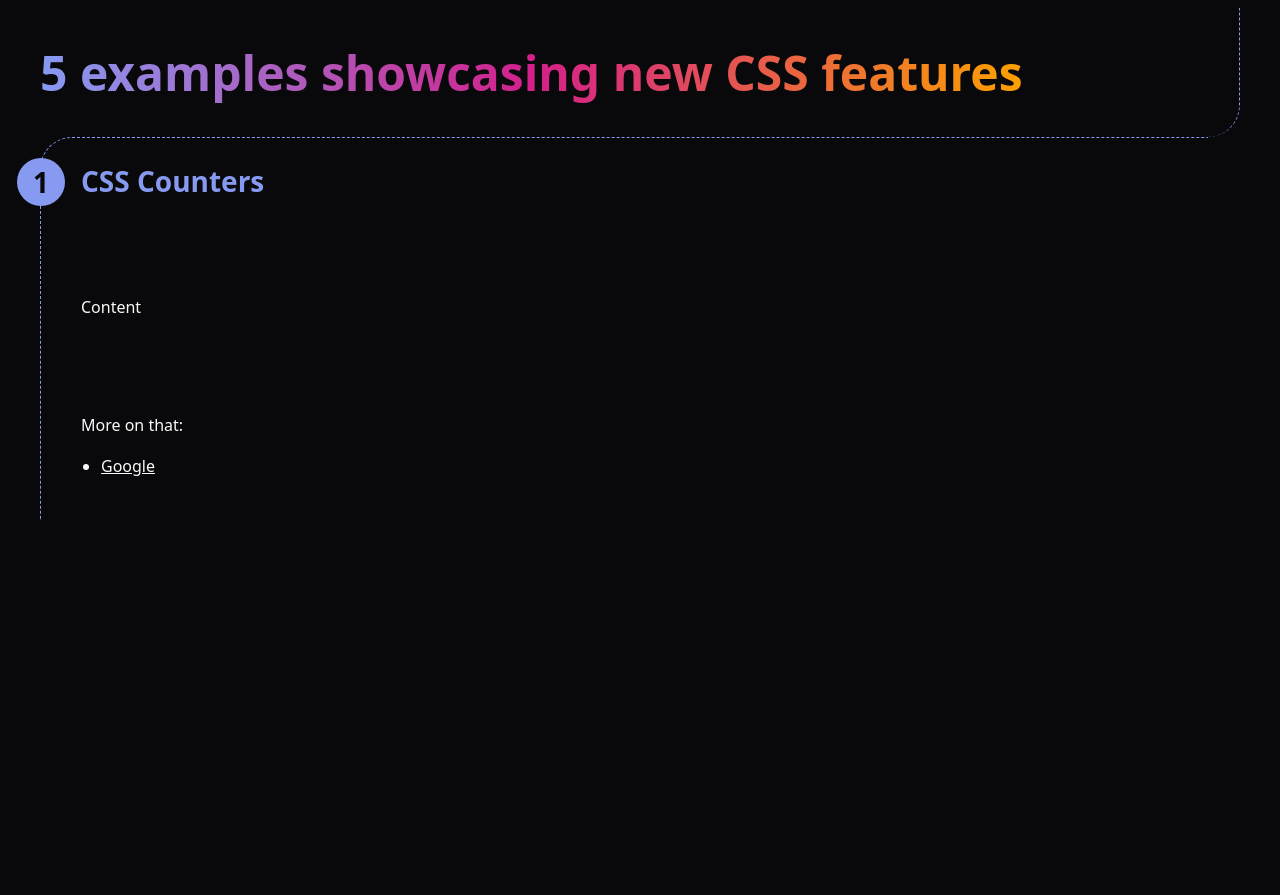
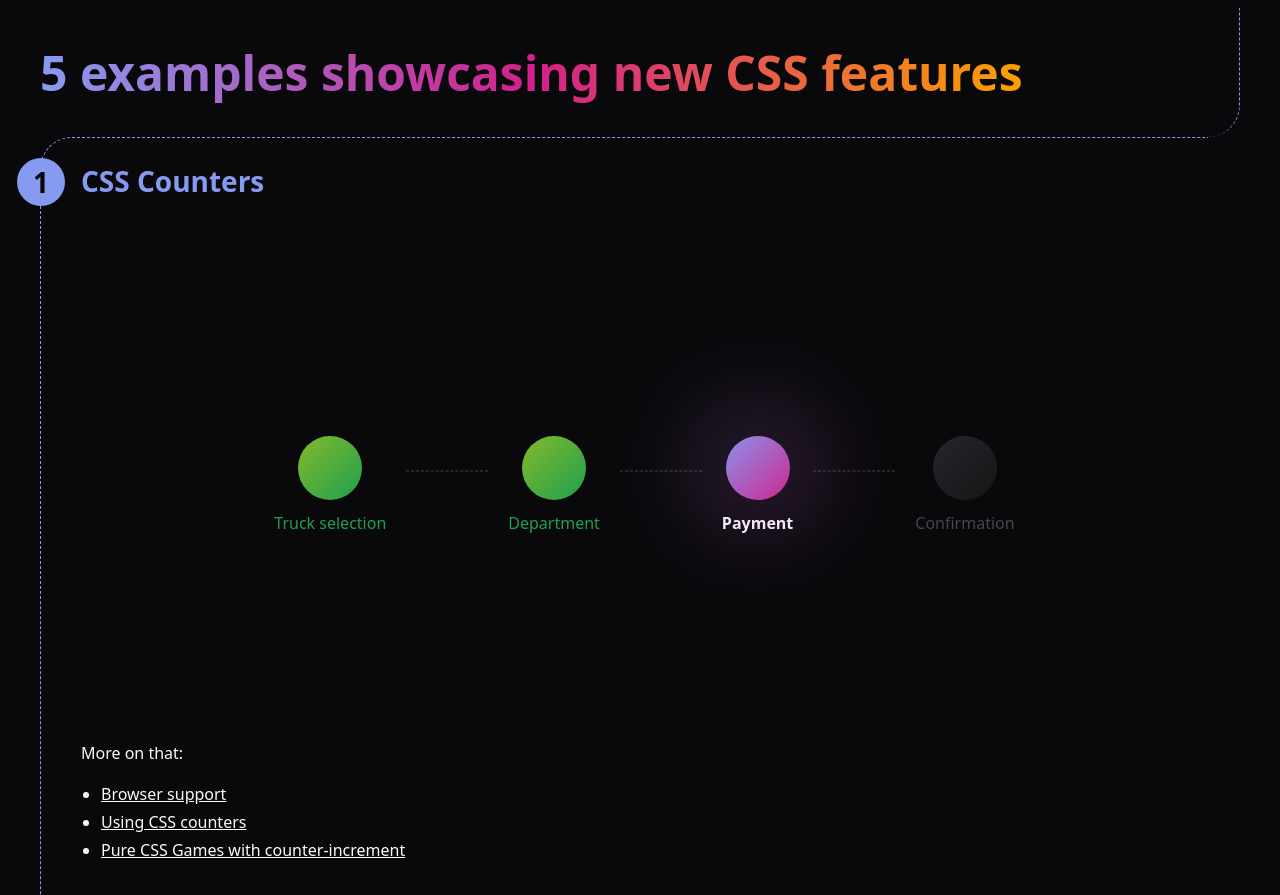
Before and after one commit to brzezinskimarcin/5-examples-css, a plain HTML site: page index.html in a window 1280 px wide. Shown: the top 895 px of the page. Before the commit the page ends 800 px from the top, so only its background shows below. Drawn offline with nearby package versions, Linux system fonts and the light colour scheme; files that its build step writes are made by us from their sources.

Commit message:
feat: add example with counters

```diff
--- /dev/null
+++ b/css/css-counters.scss
@@ -0,0 +1,81 @@
+#css-counters {
+  display: grid;
+  place-content: center;
+
+  .stepper {
+    list-style: none;
+    display: flex;
+    align-items: center;
+    gap: 1.25rem;
+
+    hr {
+      width: 5rem;
+      border-color: var(--zinc-800);
+      border-style: dashed;
+    }
+
+    &__item {
+      --bg-color-1: var(--zinc-600);
+      --bg-color-2: var(--zinc-800);
+      --text-color: var(--zinc-400);
+      --number-color: var(--zinc-400);
+      opacity: 0.4;
+
+      display: flex;
+      flex-direction: column;
+      align-items: center;
+      font-weight: 400;
+      color: var(--text-color);
+      margin-top: 1.75rem;
+
+      &--completed {
+        --bg-color-1: #a3e635;
+        --bg-color-2: #22c55e;
+        --text-color: #22c55e;
+        --number-color: var(--zinc-900);
+        opacity: 0.8;
+      }
+
+      &--selected {
+        --bg-color-1: var(--step-1);
+        --bg-color-2: var(--step-2);
+        --text-color: var(--zinc-50);
+        --number-color: var(--zinc-900);
+        opacity: 1;
+        font-weight: 700;
+
+        &::after {
+          content: '';
+          position: absolute;
+          width: 4rem;
+          height: 4rem;
+          border-radius: 50%;
+          background: linear-gradient(
+            to bottom right,
+            var(--step-1),
+            var(--step-2)
+          );
+          filter: blur(3.5rem);
+        }
+      }
+    }
+
+
+
+    &__icon {
+      display: grid;
+      place-content: center;
+      width: 4rem;
+      height: 4rem;
+      border-radius: 50%;
+      margin-bottom: 0.75rem;
+      font-size: 1.5rem;
+      color: var(--number-color);
+      background: linear-gradient(
+        to bottom right,
+        var(--bg-color-1),
+        var(--bg-color-2)
+      );
+    }
+  }
+}
--- a/index.html
+++ b/index.html
@@ -5,6 +5,7 @@
     <meta http-equiv="X-UA-Compatible" content="IE=edge">
     <meta name="viewport" content="width=device-width, initial-scale=1.0">
     <link rel="stylesheet" href="css/main.css">
+    <link rel="stylesheet" href="css/css-counters.css">
     <title>5 examples showcasing new CSS features</title>
   </head>
   <body>
@@ -17,15 +18,47 @@
         <h2 class="section__header">CSS Counters</h2>
 
         <main class="section__content" id="css-counters">
-          Content
+          <main class="section__content" id="css-counters">
+            <ol class="stepper">
+              <li class="stepper__item stepper__item--completed">
+                <div class="stepper__icon"></div>
+                Truck selection
+              </li>
+              <hr>
+              <li class="stepper__item stepper__item--completed">
+                <div class="stepper__icon"></div>
+                Department
+              </li>
+              <hr>
+              <li class="stepper__item stepper__item--selected">
+                <div class="stepper__icon"></div>
+                Payment
+              </li>
+              <hr>
+              <li class="stepper__item">
+                <div class="stepper__icon"></div>
+                Confirmation
+              </li>
+            </ol>
+          </main>
         </main>
 
         <footer class="section__footer">
           More on that:
           <ul>
             <li>
-              <a href="https://gooogle.com/">
-                Google
+              <a href="https://caniuse.com/css-counters" target="_blank">
+                Browser support
+              </a>
+            </li>
+            <li>
+              <a href="https://developer.mozilla.org/en-US/docs/Web/CSS/CSS_Counter_Styles/Using_CSS_counters" target="_blank">
+                Using CSS counters
+              </a>
+            </li>
+            <li>
+              <a href="https://una.im/css-games/" target="_blank">
+                Pure CSS Games with counter-increment
               </a>
             </li>
           </ul>
```
